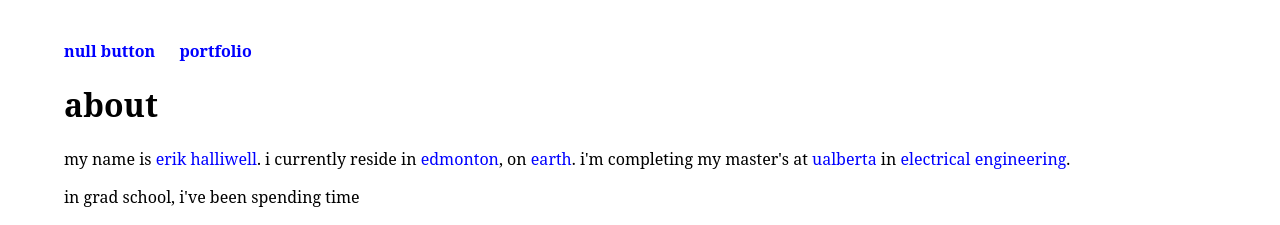
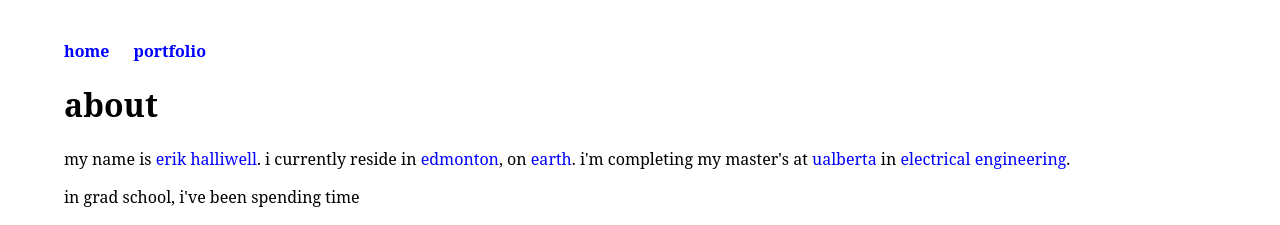
Before and after one commit to ehalliwe/ehalliwe.github.io, a Jekyll site: the page built from index.html, in a window 1280 px wide. Shown: the top 225 px of the page. Built offline with Jekyll 4.4.1, drawn with Linux system fonts in a browser that asks for light colours.

Commit message:
no more null button

```diff
--- a/_layouts/default.html
+++ b/_layouts/default.html
@@ -10,7 +10,7 @@
 		<body>
 			<nav>
 	    		<ul>
-	        		<li><a href="/">null button</a></li>
+	        		<li><a href="/">home</a></li>
 	        		<li><a href="/portfolio.html">portfolio</a></li>
 	    		</ul>
 			</nav>
```
